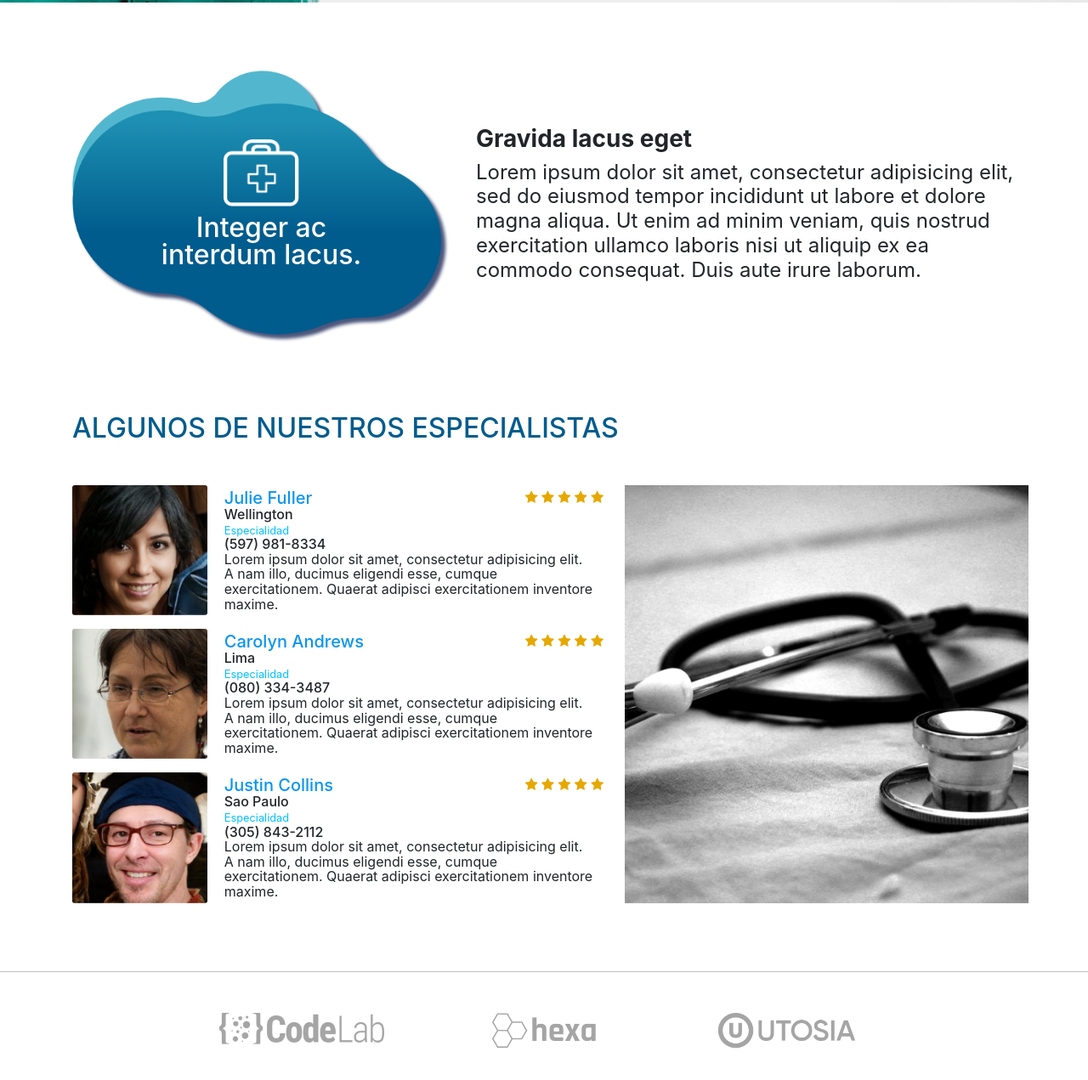
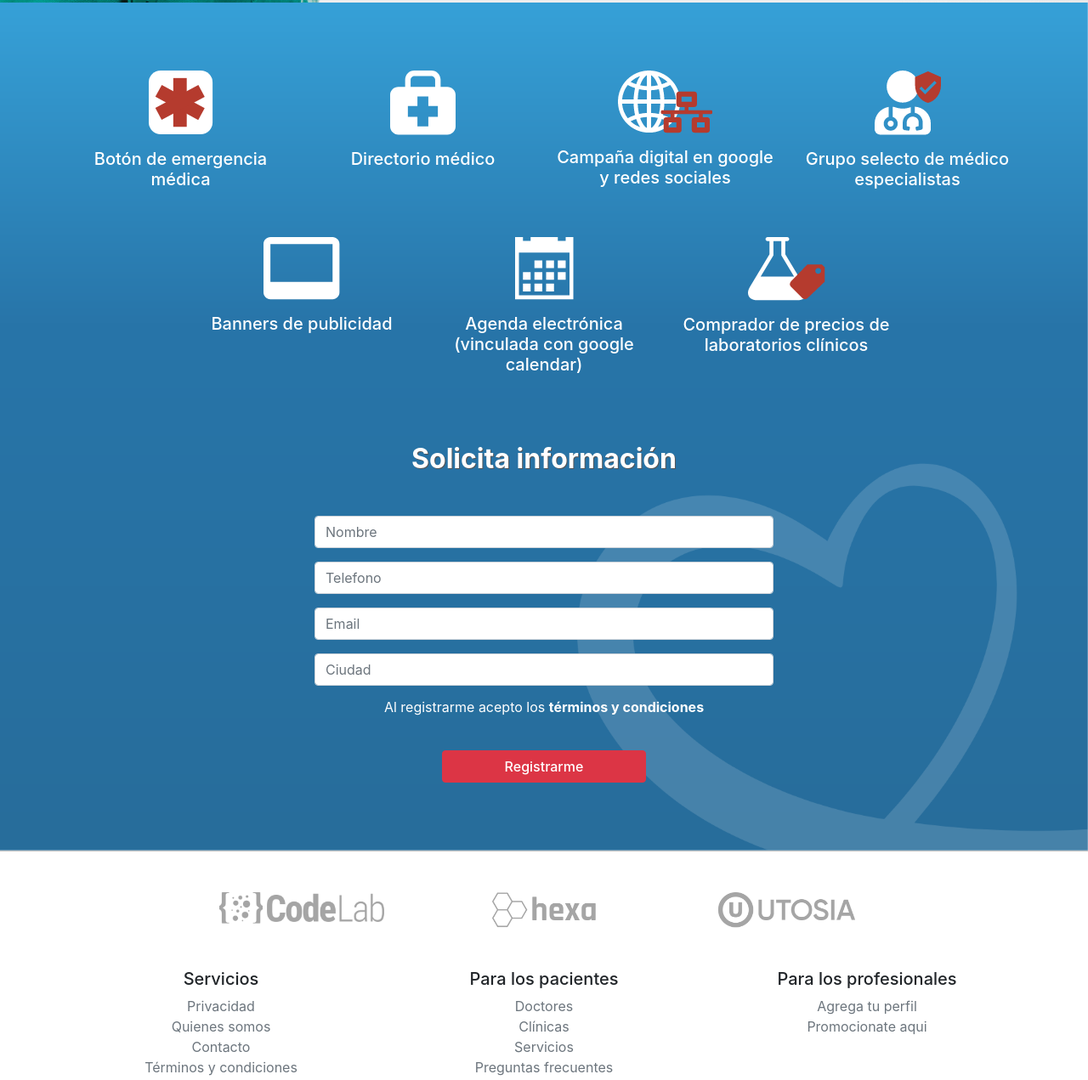
Before and after one commit to martinalanis/docforever, a plain HTML site: page index.html in a window 1280 px wide. Shown: the part 797-2068 px from the top of the page at 85% size. Drawn offline with nearby package versions, Linux system fonts and the light colour scheme.

Commit message:
feat:modificado index

```diff
--- a/assets/css/main.css
+++ b/assets/css/main.css
@@ -55,6 +55,10 @@ footer {
 .nav-menu .nav-link.nav-link-cta:hover,
 .nav-menu .nav-link.nav-link-cta:focus,
 .nav-menu .nav-link.nav-link-cta:active { color: var(--white) !important; }
+
+.home-form > button[type=submit] {
+	background: #b53b2e;
+}
 
 .home .home-wrapper {
 	position: absolute;
@@ -131,10 +135,11 @@ footer {
 	align-items: center;
 }
 .text-absolute h2 { line-height: 1; }
+.text-shadow-1 { text-shadow: 1px 1px #565557;  }
 .title { letter-spacing: 4px; }
 
-.bg-img2 {
-	background: url(../img/img2.png)no-repeat center center;
+.bg-home-blue {
+	background: url(../img/bg-home-blue.png)no-repeat bottom right;
 	background-size: cover;
 }
 
--- a/index.html
+++ b/index.html
@@ -73,114 +73,63 @@
 				</div>
 			</div>
 		</section>
-		<section class="home-about bg-white py-7">
-			<div class="container">
-				<div class="row align-items-center">
-					<div class="col-md-5">
-						<img src="assets/img/cloud.png" alt="" class="img-fluid">
-						<div class="text-absolute">
-							<div class="col-3 mb-2">
-								<img src="assets/img/aids.png" alt="" class="img-fluid w-100">
-							</div>
-							<h2 class="text-center text-white">Integer ac <br>interdum lacus.</h2>
-						</div>
+		<section class="home-about bg-home-blue py-7">
+			<div class="container ">
+				<div class="row justify-content-center">
+					<div class="col-md-4 col-lg-3 col-sm-6 col-12 text-center text-white mb-5">
+						<img src="assets/img/boton-emergencia.png" alt="">
+						<h5 class="pt-3">Botón de emergencia médica</h5>
 					</div>
-					<div class="col-md-7">
-						<h3><b>Gravida lacus eget</b></h3>
-						<h4 class="font-weight-normal">Lorem ipsum dolor sit amet, consectetur adipisicing elit, sed do eiusmod
-						tempor incididunt ut labore et dolore magna aliqua. Ut enim ad minim veniam,
-						quis nostrud exercitation ullamco laboris nisi ut aliquip ex ea commodo
-						consequat. Duis aute irure laborum.</h4>
+					<div class="col-md-4 col-lg-3 col-sm-6 col-12 text-center text-white mb-5">
+						<img src="assets/img/directorio-medico.png" alt="">
+						<h5 class="pt-3">Directorio médico</h5>
+					</div>
+					<div class="col-md-4 col-lg-3 col-sm-6 col-12 text-center text-white mb-5">
+						<img src="assets/img/redes.png" alt="">
+						<h5 class="pt-3">Campaña digital en google y redes sociales</h5>
+					</div>
+					<div class="col-md-4 col-lg-3 col-sm-6 col-12 text-center text-white mb-5">
+						<img src="assets/img/grupo-selecto.png" alt="">
+						<h5 class="pt-3">Grupo selecto de médico especialistas</h5>
+					</div>
+					<div class="col-md-4 col-lg-3 col-sm-6 col-12 text-center text-white mb-5">
+						<img src="assets/img/banners.png" alt="">
+						<h5 class="pt-3">Banners de publicidad</h5>
+					</div>
+					<div class="col-md-4 col-lg-3 col-sm-6 col-12 text-center text-white mb-5">
+						<img src="assets/img/agenda.png" alt="">
+						<h5 class="pt-3">Agenda electrónica (vinculada con google calendar)</h5>
+					</div>
+					<div class="col-md-4 col-lg-3 col-sm-6 col-12 text-center text-white mb-5">
+						<img src="assets/img/comparador-precios.png" alt="">
+						<h5 class="pt-3">Comprador de precios de laboratorios clínicos</h5>
 					</div>
 				</div>
-			</div>
-		</section>
-		<section class="cards-specialist bg-white pb-7">
-			<div class="container">
-				<h2 class="text-deepblue mb-5">ALGUNOS DE NUESTROS ESPECIALISTAS</h2>
-				<div class="row">
-					<div class="col-md-7">
-						<div class="card mb-3 card-specialist">
-							<div class="row no-gutters">
-								<div class="col-md-3 card-img-container">
-									<img src="assets/img/img3.png" class="card-img" alt="">
-								</div>
-								<div class="col-md-9">
-									<div class="card-body py-1">
-										<a href="./medico-detalles.html">
-											<h5 class="card-title text-blue">Julie Fuller</h5>
-											<p class="font-weight-500">Wellington</p>
-											<p class="text-lightblue"><small>Especialidad</small></p>
-											<p class="font-weight-500">(597) 981-8334</p>
-											<p class="card-text">Lorem ipsum dolor sit amet, consectetur adipisicing elit. A nam illo, ducimus eligendi esse, cumque exercitationem. Quaerat adipisci exercitationem inventore maxime.</p>
-											<div class="specialist-rate">
-												<i class="fa fa-star"></i>
-												<i class="fa fa-star"></i>
-												<i class="fa fa-star"></i>
-												<i class="fa fa-star"></i>
-												<i class="fa fa-star"></i>
-											</div>
-										</a>
-									</div>
-								</div>
+				<div class="row pt-4 justify-content-center">
+					<div class="col-12">
+						<h2 class="text-white text-center text-shadow-1"><b>Solicita información</b></h2>
+					</div>
+					<form action="" class="col-md-7 col-lg-6 pt-4 home-form">
+						<div class="input-group pt-3">
+							<input type="text" name="" class="form-control" placeholder="Nombre">
+						</div>
+						<div class="input-group pt-3">
+							<input type="tel" name="" class="form-control" placeholder="Telefono">
+						</div>
+						<div class="input-group pt-3">
+							<input type="email" name="" class="form-control" placeholder="Email">
+						</div>
+						<div class="input-group pt-3">
+							<input type="text" name="" class="form-control" placeholder="Ciudad">
+						</div>
+						<p class="pt-3 text-white text-center">Al registrarme acepto los <a href="#!" class="text-white"><b>términos y condiciones</b></a></p>
+						<div class="input-group pt-4 justify-content-center">
+							<div class="col-6">
+								<button type="submit" class="btn btn-danger btn-block font-weight-500">Registrarme</button>
 							</div>
 						</div>
 
-						<div class="card mb-3 card-specialist">
-							<div class="row no-gutters">
-								<div class="col-md-3 card-img-container">
-									<img src="assets/img/img4.png" class="card-img" alt="">
-								</div>
-								<div class="col-md-9">
-									<div class="card-body py-1">
-										<a href="./medico-detalles.html">
-											<h5 class="card-title text-blue">Carolyn Andrews</h5>
-											<p class="font-weight-500">Lima</p>
-											<p class="text-lightblue"><small>Especialidad</small></p>
-											<p class="font-weight-500">(080) 334-3487</p>
-											<p class="card-text">Lorem ipsum dolor sit amet, consectetur adipisicing elit. A nam illo, ducimus eligendi esse, cumque exercitationem. Quaerat adipisci exercitationem inventore maxime.</p>
-											<div class="specialist-rate">
-												<i class="fa fa-star"></i>
-												<i class="fa fa-star"></i>
-												<i class="fa fa-star"></i>
-												<i class="fa fa-star"></i>
-												<i class="fa fa-star"></i>
-											</div>
-										</a>
-									</div>
-								</div>
-							</div>
-						</div>
-
-						<div class="card card-specialist">
-							<div class="row no-gutters">
-								<div class="col-md-3 card-img-container">
-									<img src="assets/img/img5.png" class="card-img" alt="">
-								</div>
-								<div class="col-md-9">
-									<div class="card-body py-1">
-										<a href="./medico-detalles.html">
-											<h5 class="card-title text-blue">Justin Collins</h5>
-											<p class="font-weight-500">Sao Paulo</p>
-											<p class="text-lightblue"><small>Especialidad</small></p>
-											<p class="font-weight-500">(305) 843-2112</p>
-											<p class="card-text">Lorem ipsum dolor sit amet, consectetur adipisicing elit. A nam illo, ducimus eligendi esse, cumque exercitationem. Quaerat adipisci exercitationem inventore maxime.</p>
-											<div class="specialist-rate">
-												<i class="fa fa-star"></i>
-												<i class="fa fa-star"></i>
-												<i class="fa fa-star"></i>
-												<i class="fa fa-star"></i>
-												<i class="fa fa-star"></i>
-											</div>
-										</a>
-									</div>
-								</div>
-							</div>
-						</div>
-					</div>
-					<div class="col-md-5 bg-img2">
-						<!-- <img src="assets/img/img2.png" alt="" class="img-fluid"> -->
-					</div>
+					</form>
 				</div>
 			</div>
 		</section>
```
Also changed, not shown: assets/img/agenda.png (added), assets/img/banners.png (added), assets/img/bg-home-blue.png (added), assets/img/boton-emergencia.png (added), assets/img/comparador-precios.png (added), assets/img/directorio-medico.png (added), assets/img/grupo-selecto.png (added), assets/img/redes.png (added).
